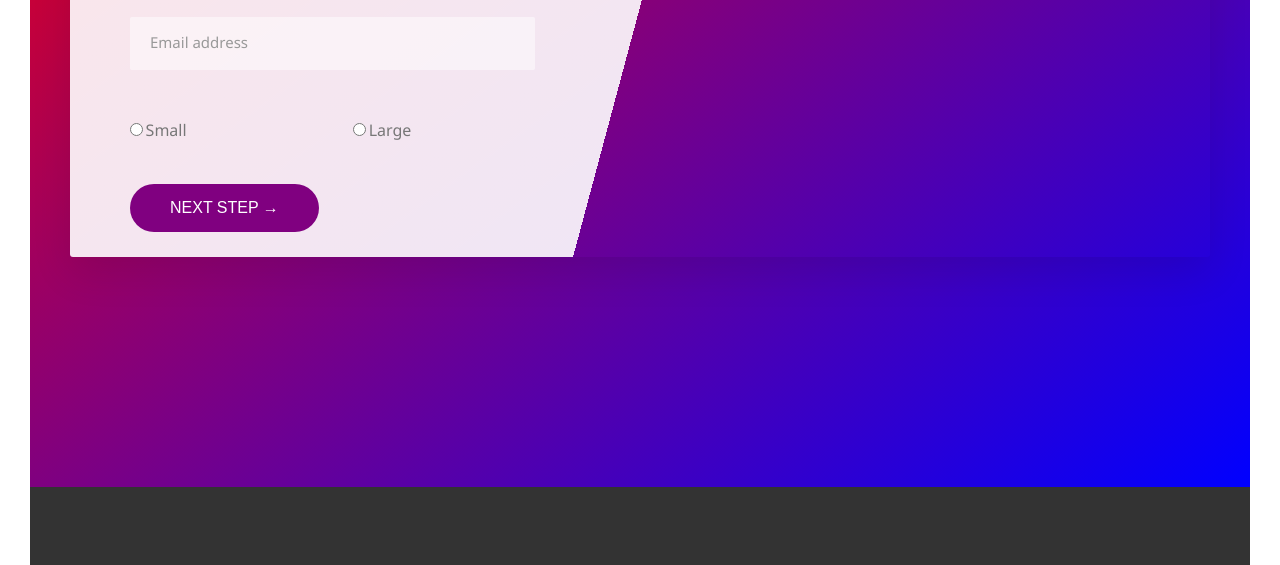
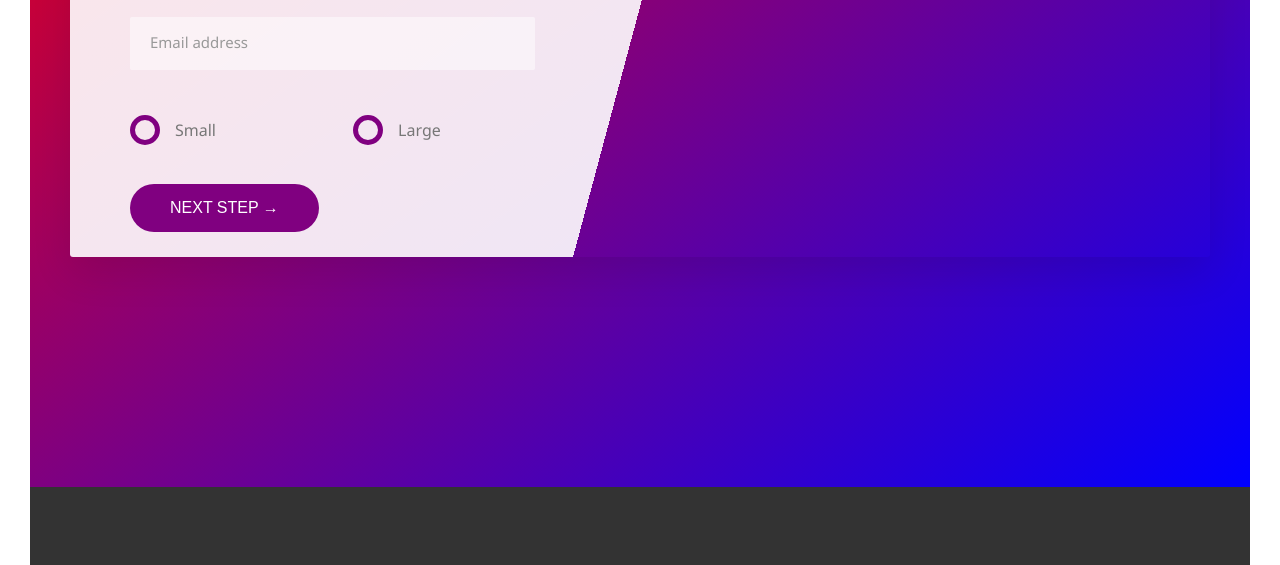
Before and after one commit to AdlayAfshar/Udemy-Project, a website: page index.html in a window 1280 px wide. Shown: the part 5007-5572 px from the top of the page. Drawn offline with Linux system fonts and the light colour scheme.

Commit message:
radio-button hack

```diff
--- a/index.html
+++ b/index.html
@@ -304,7 +304,7 @@
                                 <div class="form__radio-group">
                                     <input type="radio" class="form__radio-input" id="small" name="size">
                                     <label for="small" class="form__radio-label">
-                                        <!-- <span class="form__radio-button"></span> -->
+                                        <span class="form__radio-button"></span>
                                         Small
                                     </label>
                                 </div>
@@ -312,7 +312,7 @@
                                 <div class="form__radio-group">
                                     <input type="radio" class="form__radio-input" id="large" name="size">
                                     <label for="large" class="form__radio-label">
-                                        <!-- <span class="form__radio-button"></span> -->
+                                        <span class="form__radio-button"></span>
                                         Large
                                     </label>
                                 </div>
--- a/sass/components/_form.scss
+++ b/sass/components/_form.scss
@@ -53,45 +53,45 @@
         display: inline-block;
     }
 
-    // &__radio-input {
-    //     display: none;
-    // }
+    &__radio-input {
+        display: none;
+    }
 
     &__radio-label {
         font-size: $default-font-size;
         cursor: pointer;
-        // position: relative;
-        // padding-left: 4.5rem;
+        position: relative;
+        padding-left: 4.5rem;
     }
 
-    // &__radio-button {
-    //     height: 3rem;
-    //     width: 3rem;
-    //     border: 5px solid $color-primary;
-    //     border-radius: 50%;
-    //     display: inline-block;
-    //     position: absolute;
-    //     top: -.4rem;
-    //     left: 0;
+    &__radio-button {
+        height: 3rem;
+        width: 3rem;
+        border: 5px solid $color-primary;
+        border-radius: 50%;
+        display: inline-block;
+        position: absolute;
+        top: -.4rem;
+        left: 0;
 
 
-    //     &::after {
-    //         content: "";
-    //         display: block;
-    //         height: 1.3rem;
-    //         width: 1.3rem;
-    //         border-radius: 50%;
-    //         position: absolute;
-    //         top: 50%;
-    //         left: 50%;
-    //         transform: translate(-50%, -50%);
-    //         background-color: $color-primary;
-    //         opacity: 0;
-    //         transition: opacity .2s;
-    //     }
-    // }
+        &::after {
+            content: "";
+            display: block;
+            height: 1.3rem;
+            width: 1.3rem;
+            border-radius: 50%;
+            position: absolute;
+            top: 50%;
+            left: 50%;
+            transform: translate(-50%, -50%);
+            background-color: $color-primary;
+            opacity: 0;
+            transition: opacity .2s;
+        }
+    }
 
-    // &__radio-input:checked ~ &__radio-label &__radio-button::after {
-    //     opacity: 1;
-    // }
+    &__radio-input:checked ~ &__radio-label &__radio-button::after {
+        opacity: 1;
+    }
 }
```
Also changed, not shown: css/style.css.
